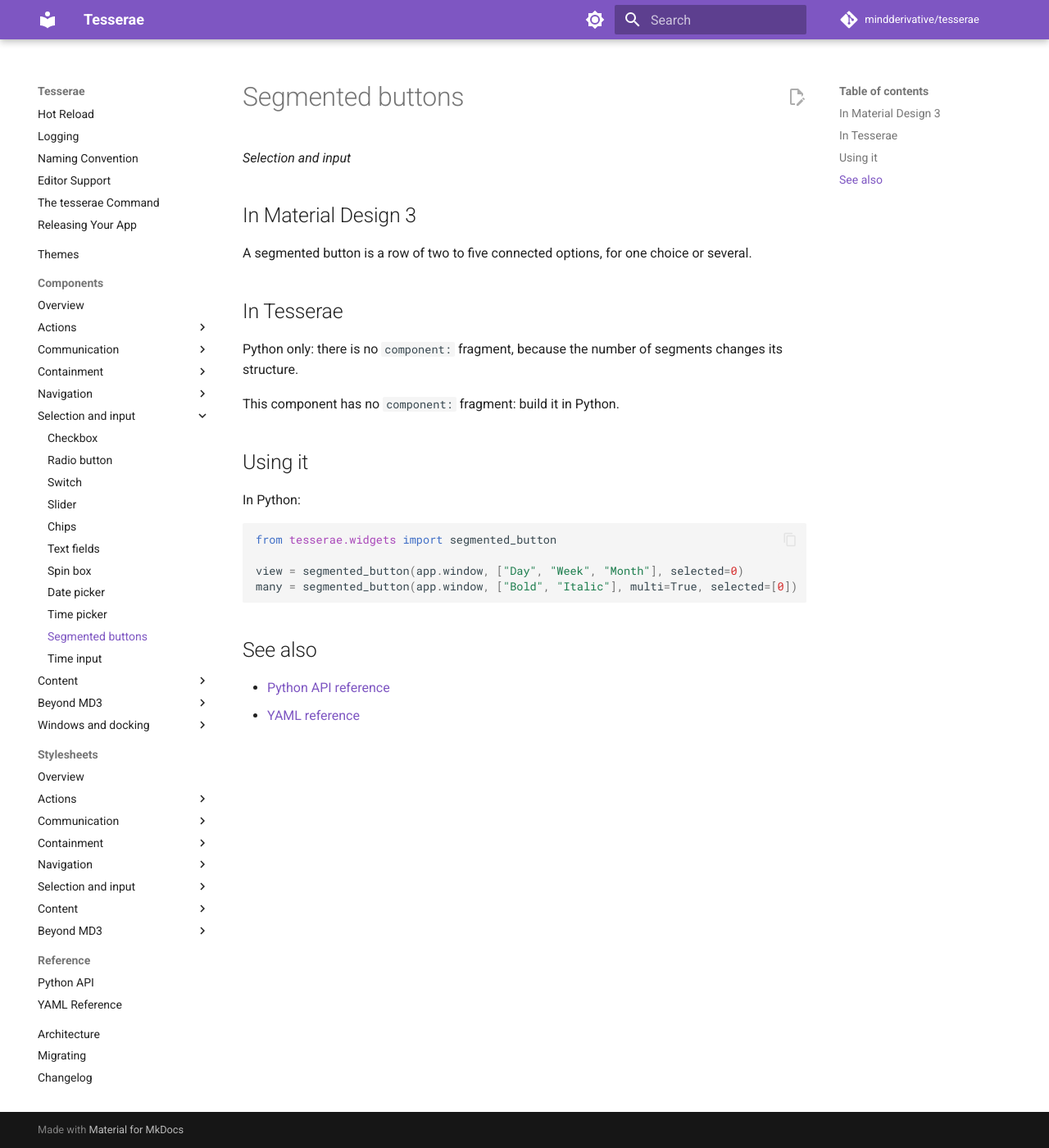
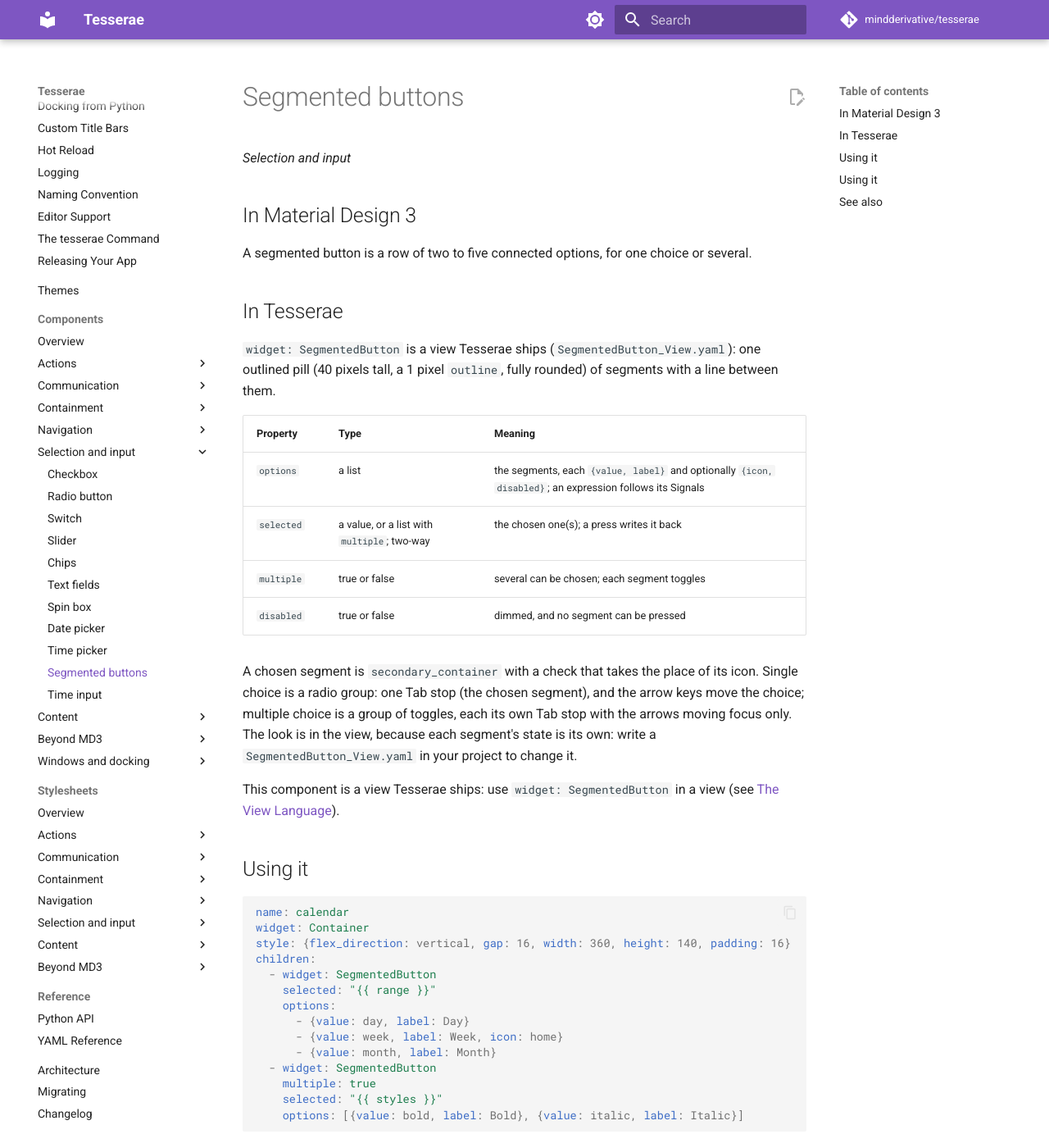
Before and after one commit to mindderivative/tesserae, an MkDocs documentation site: the page built from docs/components/segmented-buttons.md, in a window 1280 px wide and 1400 px high. Shown: the whole window at 82% size. Built offline with MkDocs 1.6.1 and Material for MkDocs 9.7.7, drawn with Linux system fonts in a browser that asks for light colours; comment, search, counter and statistics services are not loaded.

Commit message:
0.5.0 #193: SegmentedButton, a shipped view written in the view language (a role may come from a param; a roving group starts on its checked item)
Co-Authored-By: Claude Sonnet 5.5 <noreply@anthropic.com>

````diff
--- a/docs/components/segmented-buttons.md
+++ b/docs/components/segmented-buttons.md
@@ -8,9 +8,40 @@ A segmented button is a row of two to five connected options, for one choice or
 
 ## In Tesserae
 
-Python only: there is no `component:` fragment, because the number of segments changes its structure.
+`widget: SegmentedButton` is a view Tesserae ships (`SegmentedButton_View.yaml`): one outlined pill (40 pixels tall, a 1 pixel `outline`, fully
+rounded) of segments with a line between them.
 
-This component has no `component:` fragment: build it in Python.
+| Property | Type | Meaning |
+| --- | --- | --- |
+| `options` | a list | the segments, each `{value, label}` and optionally `{icon, disabled}`; an expression follows its Signals |
+| `selected` | a value, or a list with `multiple`; two-way | the chosen one(s); a press writes it back |
+| `multiple` | true or false | several can be chosen; each segment toggles |
+| `disabled` | true or false | dimmed, and no segment can be pressed |
+
+A chosen segment is `secondary_container` with a check that takes the place of its icon. Single choice is a radio group: one Tab stop (the
+chosen segment), and the arrow keys move the choice; multiple choice is a group of toggles, each its own Tab stop with the arrows moving focus
+only. The look is in the view, because each segment's state is its own: write a `SegmentedButton_View.yaml` in your project to change it.
+
+This component is a view Tesserae ships: use `widget: SegmentedButton` in a view (see [The View Language](../guide/view-language.md)).
+
+## Using it
+
+```yaml
+name: calendar
+widget: Container
+style: {flex_direction: vertical, gap: 16, width: 360, height: 140, padding: 16}
+children:
+  - widget: SegmentedButton
+    selected: "{{ range }}"
+    options:
+      - {value: day, label: Day}
+      - {value: week, label: Week, icon: home}
+      - {value: month, label: Month}
+  - widget: SegmentedButton
+    multiple: true
+    selected: "{{ styles }}"
+    options: [{value: bold, label: Bold}, {value: italic, label: Italic}]
+```
 
 ## Using it
 
````
Also changed, not shown: design/yaml-language.md (+1 -0 lines), docs/changelog.md (+2 -0 lines), docs/components/index.md (+1 -1 lines), src/tesserae/views/SegmentedButton_View.yaml (added, +49 -0 lines), 6 other files.
